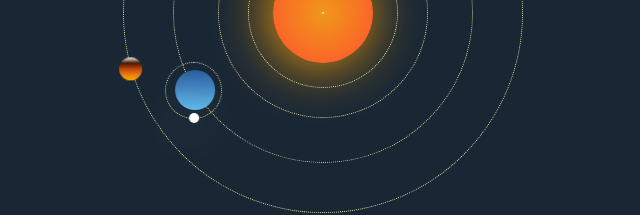
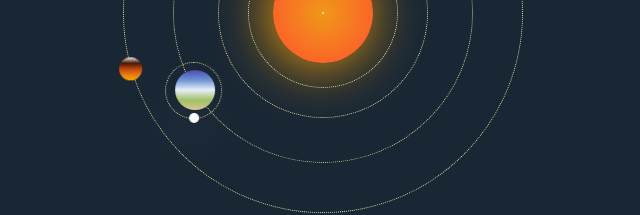
Before and after one commit to anjila-in-github/Animated_Solar_System, a plain HTML site: page index.html in a window 1280 px wide. Shown: the part 387-602 px from the top of the page, without its empty margins (317-957 px from the left). Drawn offline with Linux system fonts and the light colour scheme.

Commit message:
fix : added new color palette to the planet earth

```diff
--- a/style.css
+++ b/style.css
@@ -95,8 +95,8 @@ body{
     height: 40px;
     width: 40px;
     border-radius: 50%;
-    background: linear-gradient(#2b5d9f, #3c7bb6, #4e9ad0,
-    #5fb8e8);
+    background: linear-gradient(#4f4cb0, #6b93d6, #e9eff9,
+    #9fc164,#d8c596);
     position: absolute;
     top:44%;
     left:44%;
```
